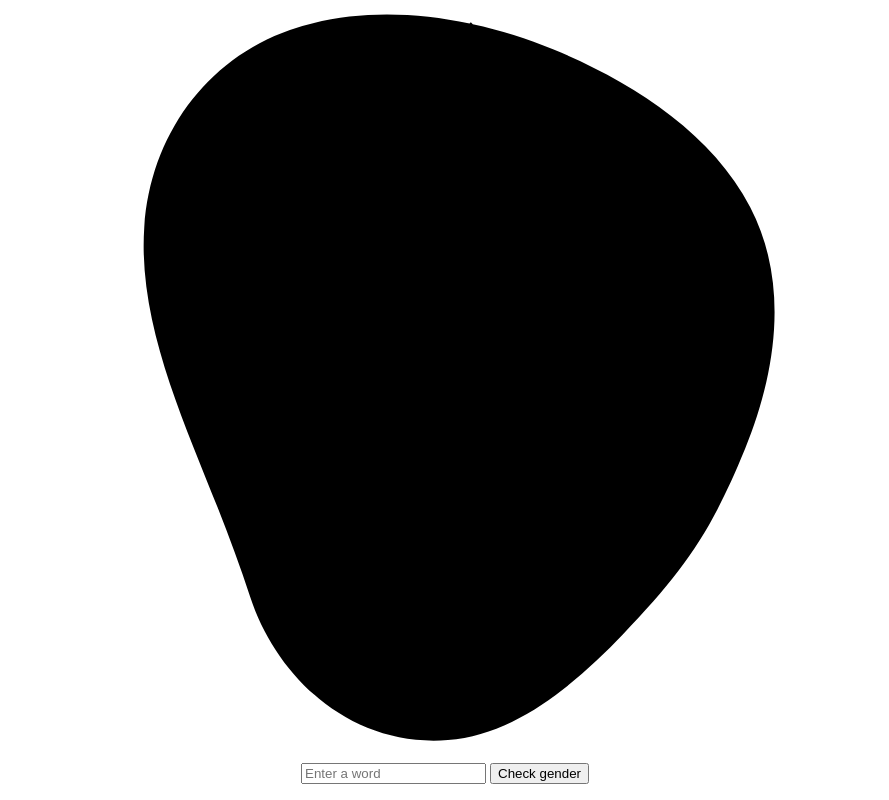
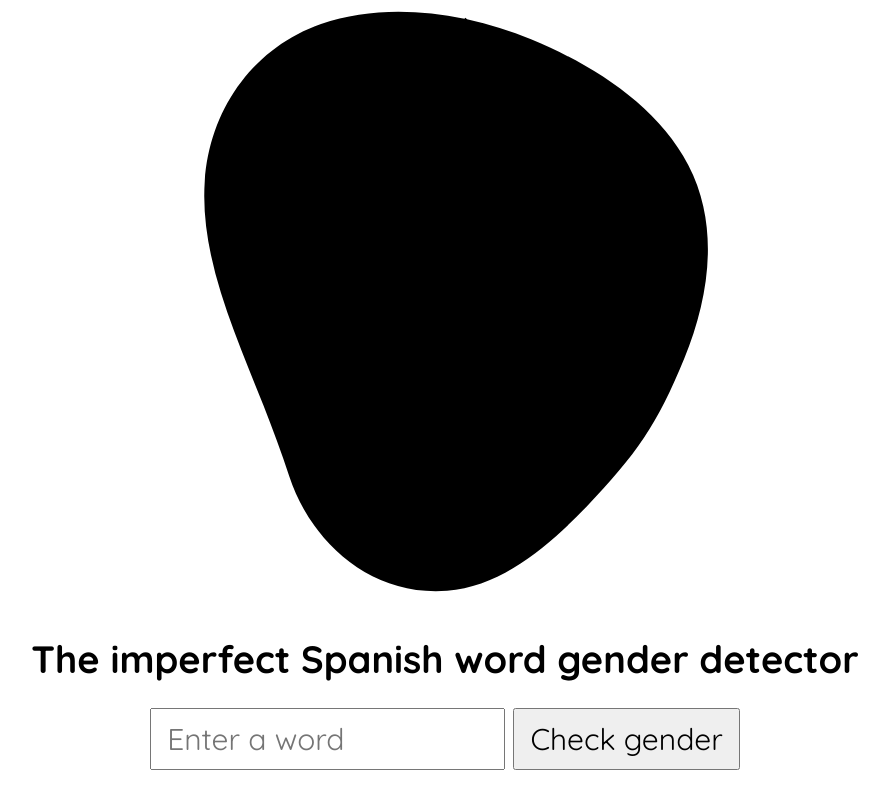
Before and after one commit to Solmarlene/gd, a Django app: page / in a window 1280 px wide. Shown: the whole page, without its empty margins (195-1084 px from the left). Run offline with Django 3.2, Linux system fonts and the light colour scheme.

Commit message:
Better font, and other goodies

```diff
--- a/detect/views.py
+++ b/detect/views.py
@@ -49,6 +49,7 @@ def detect(request):
     template = loader.get_template('result.html')
 
     context = {
+        'word_in_question': user_word,
         'gender_detection_result': result_string,
     }
 
--- a/templates/base.html
+++ b/templates/base.html
@@ -1,6 +1,11 @@
 <html>
     <head>
         <title>The Blob</title>
+
+        <link
+            href="https://fonts.googleapis.com/css?family=Quicksand:400,700&display=swap"
+            rel="stylesheet">
+
         <style>
             html, body {
                 height: 100vh;
@@ -11,6 +16,28 @@
                 flex-flow: column;
                 align-items: center;
                 justify-content: center;
+
+                font-family: Quicksand, Helvetica, Arial, sans-serif;
+                font-size: 30px;
+            }
+            form {
+                font-size: 30px;
+            }
+            h1 {
+                margin-left: 60px;
+                margin-right: 60px;
+                font-size: 38px;
+            }
+            input, button {
+                font-family: Quicksand, Helvetica, Arial, sans-serif;
+                font-size: 30px;
+                padding: 10px 15px;
+            }
+            p {
+                margin-top: 0;
+            }
+            .result-gender {
+                font-weight: bold;
             }
         </style>
     </head>
--- a/templates/home.html
+++ b/templates/home.html
@@ -1,6 +1,7 @@
 {% extends "base.html" %}
 
 {% block content %}
+    <h1>The imperfect Spanish word gender detector</h1>
     <form method=GET action="./detect/">
         <input type="text" name="word" placeholder="Enter a word">
         <button type="submit">Check gender</button>
```
Also changed, not shown: templates/result.html (+12 -1 lines).
